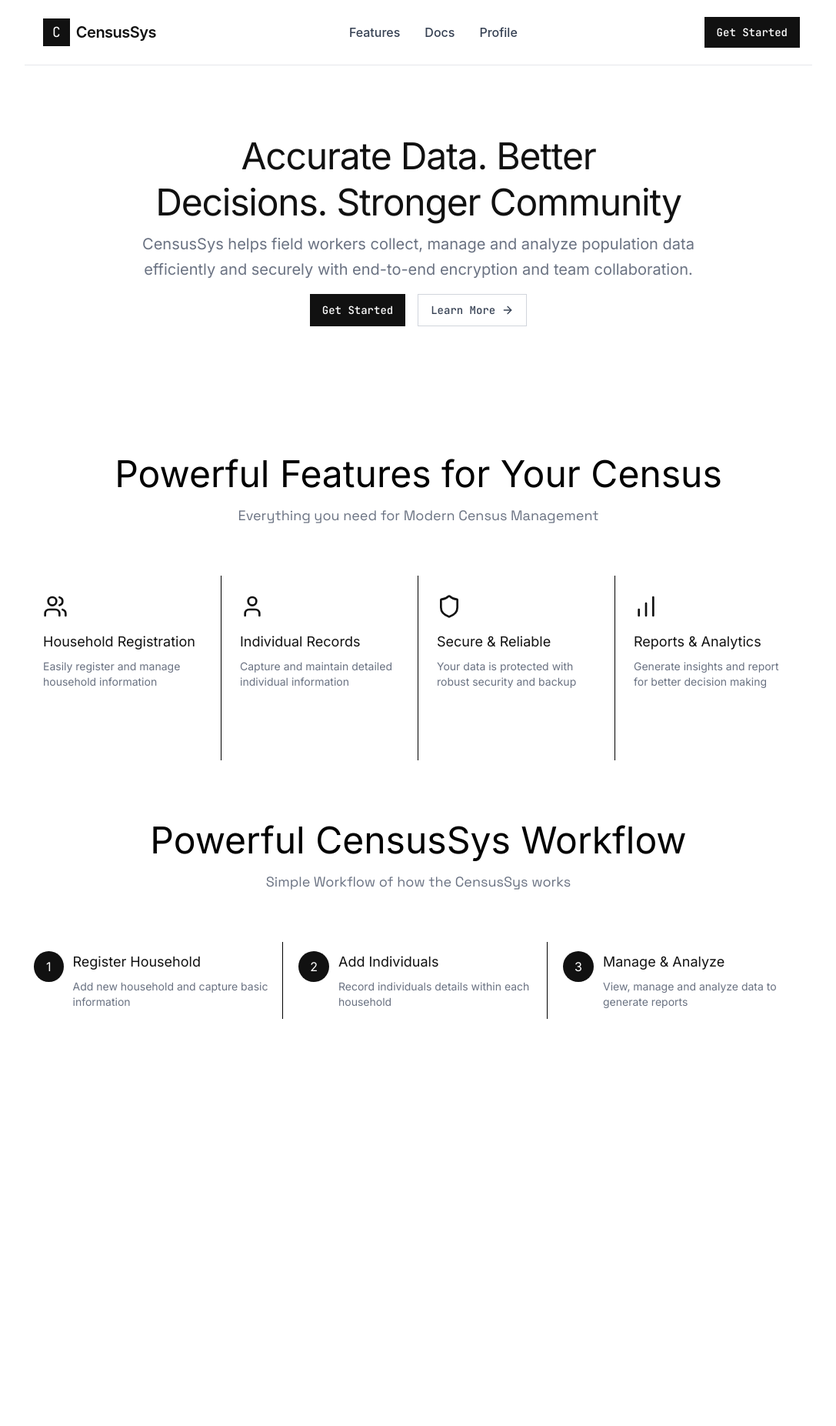
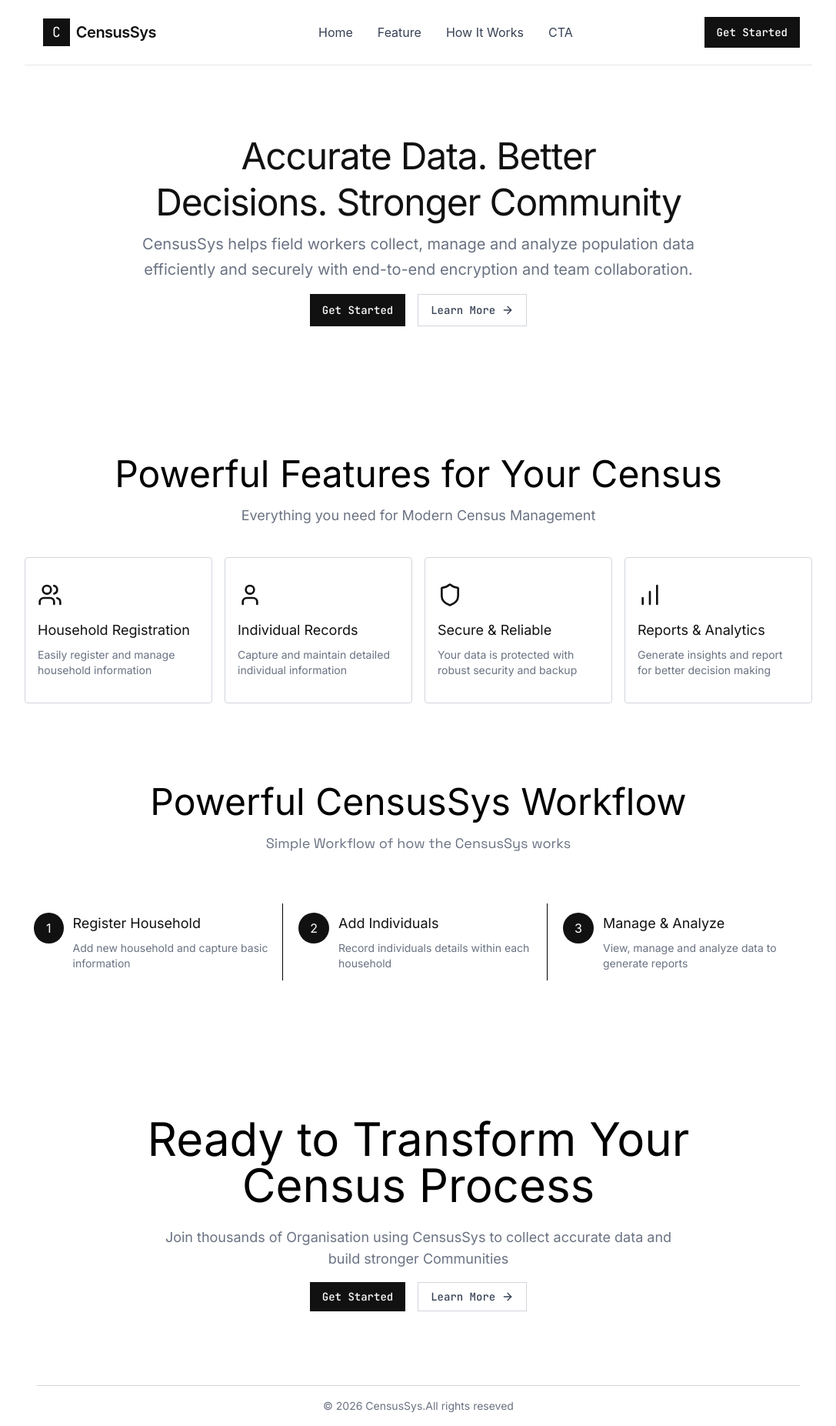
Before and after one commit to Baye-Brian1/CensusApp, a React (Vite) app: page / in a window 1280 px wide. Shown: the whole page at 77% size, without its empty margins (96-1183 px from the left). Before the commit the page ends 1340 px from the top, so only its background shows below. Built offline with nearby package versions, Linux system fonts and the light colour scheme; a web font is replaced by a local one.

Commit message:
fixed the landing page and completed login

```diff
--- a/src/component/CallAction.jsx
+++ b/src/component/CallAction.jsx
@@ -1,18 +1,26 @@
-import { ArrowRight } from "lucide-react"
+import { ArrowRight } from "lucide-react";
 
-export default function CallAction(){
-    <section className="py-20 px-6">
-        <div className="mx-auto max-w-4xl text-center">
-           <h2 className="text-4xl md:text-6xl mb-6">Ready to Transform Your Census Process</h2>
-           <p>Join thousands of Organisation using CensusSys to collect accurate data and build stronger Communities</p>
-           <div className="item-center flex flex-col sm:flex-row gap-4 pt-4 justify-center">
-            <button className="font-mono px-4 py-2 outline-none cursor-pointer bg-[#111] text-white text-sm font-medium hover:bg-gray-800 transition">Get Started</button>
-            <button className=" font-mono text-[#111] outline-none border text-sm cursor-pointer font-medium px-4 py-2 items-center flex gap-2">
-                Learn More
-                <ArrowRight/>
-            </button>
-           </div>
+export default function CallAction() {
+  return (
+    <section id="callaction" className="py-20 px-6">
+      <div className="mx-auto max-w-4xl text-center">
+        <h2 className="text-4xl md:text-6xl mb-6 font-inter">
+          Ready to Transform Your Census Process
+        </h2>
+        <p className="text-lg text-gray-500 max-w-2xl mx-auto">
+          Join thousands of Organisation using CensusSys to collect accurate
+          data and build stronger Communities
+        </p>
+        <div className="item-center flex flex-col sm:flex-row gap-4 pt-4 justify-center">
+          <button className="font-mono px-4 py-2 outline-none cursor-pointer bg-[#111] text-white text-sm font-medium hover:bg-gray-800 transition">
+            Get Started
+          </button>
+          <button className=" font-mono text-gray-700 outline-none border border-gray-300 text-sm cursor-pointer font-medium px-4 py-2 items-center flex gap-2 hover:border-gray-400 hover:bg-gray-50 transition">
+            Learn More
+            <ArrowRight className="w-4 h-4"/>
+          </button>
         </div>
-
+      </div>
     </section>
+  );
 }
--- a/src/component/Censusnav.jsx
+++ b/src/component/Censusnav.jsx
@@ -8,12 +8,14 @@ export default function Censusnav() {
         <h1 className="text-[#111] font-sans text-xl font-semibold tracking-tight">CensusSys</h1>
       </div>
       <div className="flex font-sans items-center p-2 gap-8">
-        <Link to={"/"} className="text-gray-700 hover:text-black transition font-medium">Features</Link>
-        <Link to={"/dashboard"} className="text-gray-700 hover:text-black transition font-medium">Docs</Link>
-        <Link to={"/profile"} className="text-gray-700 hover:text-black transition font-medium">Profile</Link>
+        <Link to={"/"} className="text-gray-700 hover:text-black transition"></Link>
+        <a href={'#Home'} className="text-gray-700 hover:text-black transition">Home</a>
+        <a href={'#feature'} className="text-gray-700 hover:text-black transition">Feature</a>
+        <a href={'#workflow'} className="text-gray-700 hover:text-black transition">How It Works</a>
+        <a href={'#callaction'} className="text-gray-700 hover:text-black transition">CTA</a>
       </div>
       <button className="px-4 py-2.5 outline-none gap-2 bg-[#111] text-sm cursor-pointer text-white font-mono font-medium hover:bg-gray-800 transition">
-        Get Started
+        <Link to={"/login"}> Get Started</Link>
       </button>
     </nav>
   );
--- a/src/component/FeatureCard.jsx
+++ b/src/component/FeatureCard.jsx
@@ -1,15 +1,6 @@
-export default function FeatureCard({
-  hasRightBorder = true,
-  icon: Icon,
-  text,
-  title,
-}) {
+export default function FeatureCard({ icon: Icon, text, title }) {
   return (
-    <div
-      className={`
-        ${hasRightBorder ? "border-r" : ""}
-        p-6 flex flex-col min-h-60 `}
-    >
+    <div className="border border-gray-300 rounded-sm px-4 py-8">
       <div className="icon">
         <Icon className="w-8 h-8 mb-4 font-bold text-[#111]" />
       </div>
--- a/src/component/FeatureCensus.jsx
+++ b/src/component/FeatureCensus.jsx
@@ -5,16 +5,16 @@ export default function FeatureCensus() {
   return (
     <section id="feature" className="pt-20">
       <div className="max-w-6xl mx-auto">
-        <div className="text-center mb-16">
+        <div className="text-center mb-10">
           <h1 className="text-4xl md:text-5xl mb-4 font-inter">
             Powerful Features for Your Census
           </h1>
-          <p className="text-lg max-w-2xl mx-auto text-gray-500 font-space">
+          <p className="text-lg max-w-2xl mx-auto text-gray-500">
             Everything you need for Modern Census Management
           </p>
         </div>
       </div>
-      <div className="items-center grid grid-cols-4">
+      <div className="items-center grid grid-cols-4 gap-4 mb-6">
         <FeatureCard
           icon={Users}
           title={"Household Registration"}
@@ -34,7 +34,6 @@ export default function FeatureCensus() {
           icon={BarChart}
           title={"Reports & Analytics"}
           text={"Generate insights and report for better decision making"}
-          hasRightBorder={false}
         />
       </div>
     </section>
--- /dev/null
+++ b/src/component/Footer.jsx
@@ -0,0 +1,10 @@
+export default function Footer() {
+  return (
+    <div className="p-4">
+      <div className="border-b border-gray-300" />
+      <p className=" text-center text-sm pt-4 max-w-2xl mx-auto text-gray-500">
+        &copy; 2026 CensusSys.All rights reseved
+      </p>
+    </div>
+  );
+}
--- a/src/component/Workflow.jsx
+++ b/src/component/Workflow.jsx
@@ -1,9 +1,9 @@
-import WorkflowCard from "./workflowCard";
+import WorkflowCard from "./WorkflowCard";
 
 
 export default function Workflow(){
     return(
-    <section id="workflow" className="pt-20">
+    <section id="workflow" className="pt-20 pb-20">
       <div className="max-w-6xl mx-auto">
         <div className="text-center mb-16">
           <h1 className="text-4xl md:text-5xl mb-4 font-inter">
--- a/src/component/heroCensus.jsx
+++ b/src/component/heroCensus.jsx
@@ -2,7 +2,7 @@ import { ArrowRight } from "lucide-react";
 
 export default function HeroCensus() {
   return (
-    <section className="pt-22 pb-22 px-6">
+    <section id="Home" className="pt-22 pb-22 px-6">
       <div className="max-w-4xl mx-auto text-center">
         <h1 className="text-5xl mb-2 font-inter text-[#111] text-balance tracking-tight leading-tight">
           Accurate Data. Better <br />
--- a/src/pages/Home.jsx
+++ b/src/pages/Home.jsx
@@ -1,6 +1,7 @@
 import CallAction from "../component/CallAction"
 import Censusnav from "../component/Censusnav"
 import FeatureCensus from "../component/FeatureCensus"
+import Footer from "../component/Footer"
 import HeroCensus from "../component/heroCensus"
 import Workflow from "../component/Workflow"
 
@@ -12,6 +13,7 @@ export default function Home(){
             <FeatureCensus/>
             <Workflow/>
             <CallAction/>
+            <Footer/>
         </div>
     )
 };
--- a/src/pages/Login.jsx
+++ b/src/pages/Login.jsx
@@ -1,13 +1,61 @@
 import { useNavigate } from "react-router-dom";
+import { Link } from "react-router-dom";
 
-export default function Login(){
-    const navigate = useNavigate();
-    const handleLogin=()=>{
-      navigate("/dashboard");
-    };
-    return(
-        <>
-        <button onClick={handleLogin}>Login</button>
-        </>
-    );
+export default function Login() {
+  const navigate = useNavigate();
+  const handleLogin = () => {
+    navigate("/dashboard");
+  };
+  return (
+    <section className="bg-white max-w-5xl min-h-screen w-full flex m-auto justify-center items-center">
+      <div className="bg-white rounded-sm shadow-2xl px-8 py-10  max-w-5xl ">
+        <h1 className="text-3xl text-[#111] text-center font-medium text-balance mb-2 ">
+          Welcome Back
+        </h1>
+        <p className="text-md text-gray-500 text-center text-balance mb-4 tracking-tight leading-tight">
+          Enter your credentials to acces your account
+        </p>
+        <form onSubmit={handleLogin}>
+          <div className="text-gray-500">
+            <label>Email</label>
+            <div className="shadow-2xl rounded-sm bg-transparent border border-gray-300 p-2 mb-3 w-full">
+              <input
+                type="email"
+                placeholder="Email"
+                className="text-[#111]"
+                required
+              />
+            </div>
+          </div>
+          <div className="text-gray-500">
+            <label>Password</label>
+            <div className="shadow-2xl rounded-sm bg-transparent border border-gray-300 p-2 mb-3 w-full">
+              <input type="text" placeholder="Password" className="text-[#111]" required />
+            </div>
+          </div>
+          <div className="flex flex-col items-center gap-2 mb-4">
+            <button
+              onClick={handleLogin}
+              className="shadow-2xl rounded-sm bg-[#111] p-2 text-white w-full"
+            >
+              Sign in
+            </button>
+            <div className="flex items-center justify-between w-full max-w-3xl gap-2">
+              <p className="w-[30%] border border-gray-300" />
+              <p className="text-sm text-gray-500">Or continue with</p>
+              <p className="w-[30%] border border-gray-300" />
+            </div>
+            <button className="border border-gray-300 font-medium p-2 rounded-sm w-full">
+              Google
+            </button>
+          </div>
+          <div className="flex text-center gap-1 justify-center items-center text-sm">
+            <p className="text-gray-500">Don't have an account? </p>
+           <Link to={"/register"} className="text-purple-900 font-medium">Sign up</Link>
+          </div>
+
+        </form>
+      </div>
+    </section>
+  );
 }
```
